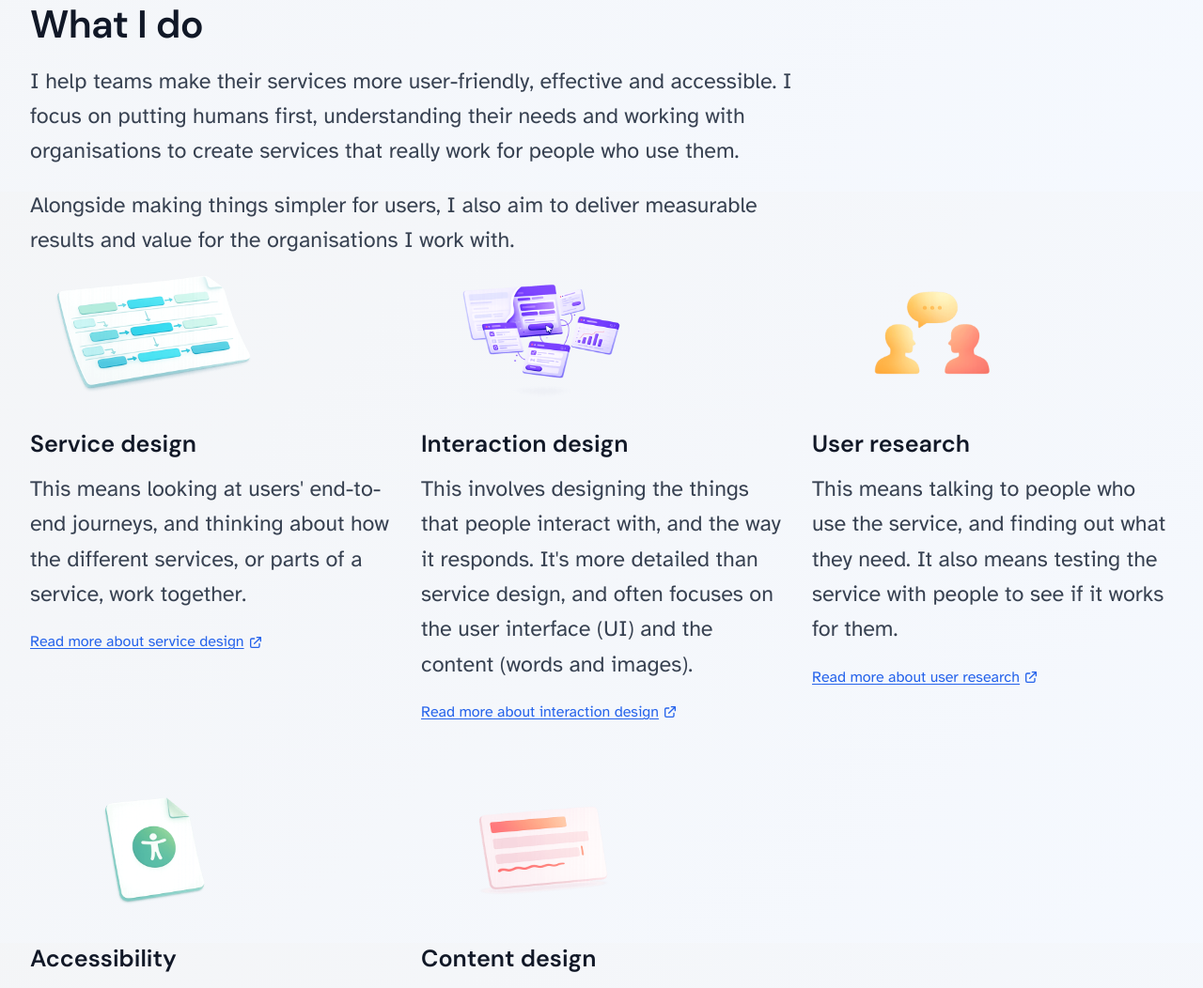
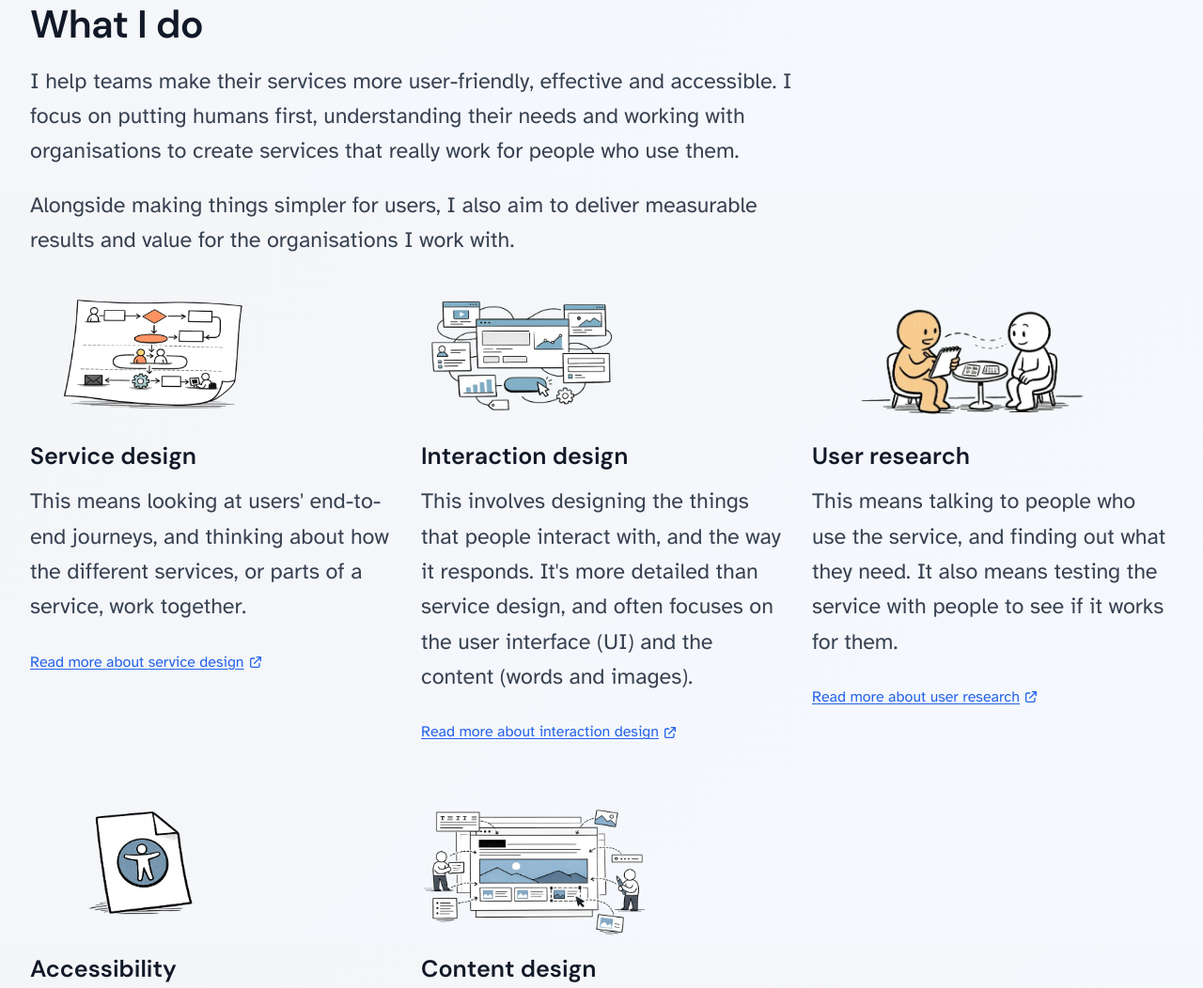
Before and after one commit to sensecall/sensecall.co.uk, an Eleventy site: page src/pages/index.njk in a window 1280 px wide. Shown: the part 1396-2448 px from the top of the page at 94% size. Built offline with nearby package versions, Linux system fonts and the light colour scheme; Eleventy itself is replaced by a stand-in of ours; files that its build step writes are made by us from their sources.

Commit message:
update homepage service sketches

```diff
--- a/src/pages/index.njk
+++ b/src/pages/index.njk
@@ -91,7 +91,7 @@ permalink: /
                 "url": "https://www.gov.uk/guidance/service-designer",
                 "text": "Read more about service design"
             },
-            "image": "/assets/images/illustrations/service-design-blueprint.png",
+            "image": "/assets/images/illustration-sketches/service-blueprint.webp",
             "imageAlt": "A diagram showing a service design blueprint with connected flow steps",
             "colour": "text-emerald-600 dark:text-emerald-400"
             },
@@ -102,7 +102,7 @@ permalink: /
                     "url": "https://www.usability.gov/what-and-why/interaction-design.html",
                     "text": "Read more about interaction design"
                 },
-                "image": "/assets/images/illustrations/interaction-design.png",
+                "image": "/assets/images/illustration-sketches/interaction-design.webp",
                 "imageAlt": "A diagram showing a user interaction flow with connected steps",
                 "icon": "sparkles",
                 "colour": "text-stone-600 dark:text-stone-400"
@@ -114,7 +114,7 @@ permalink: /
                     "url": "https://www.gov.uk/service-manual/user-research/how-user-research-improves-service-design",
                     "text": "Read more about user research"
                 },
-                "image": "/assets/images/illustrations/user-research-conversation-illustration.png",
+                "image": "/assets/images/illustration-sketches/user-research.webp",
                 "imageAlt": "A diagram showing a user research process with connected steps",
                 "icon": "user",
                 "colour": "text-violet-600 dark:text-violet-400"
@@ -126,7 +126,7 @@ permalink: /
                     "url": "https://accessibility.blog.gov.uk/2016/05/16/what-we-mean-when-we-talk-about-accessibility-2/",
                     "text": "Read more about accessibility"
                 },
-                "image": "/assets/images/illustrations/accessibility-illustration.png",
+                "image": "/assets/images/illustration-sketches/accessibility.webp",
                 "imageAlt": "A diagram showing a user with a screen reader and a keyboard",
                 "colour": "text-amber-600 dark:text-amber-400"
             },
@@ -137,19 +137,22 @@ permalink: /
                     "url": "https://www.gov.uk/guidance/content-design/what-is-content-design",
                     "text": "Read more about content design"
                 },
-                "image": "/assets/images/illustrations/content-design-illustration.png",
+                "image": "/assets/images/illustration-sketches/content-design.webp",
                 "imageAlt": "A diagram showing a user with a screen reader and a keyboard",
                 "colour": "text-rose-600 dark:text-rose-400"
             }
         ] %}
-    <div class="grid grid-cols-1 md:grid-cols-2 lg:grid-cols-3 gap-4 md:gap-8">
+    <div class="mt-4 md:mt-6 grid grid-cols-1 md:grid-cols-2 lg:grid-cols-3 gap-4 md:gap-8">
         {% for service in services %}
-            <div class="mb-5">
+            <div class="mb-5 flex h-full flex-col">
                 {% if service.image %}
-                    <img src="{{ service.image }}"
-                         alt="{{ service.imageAlt }}"
-                         class="w-1/2 md:w-2/3 rounded-lg mb-3"
-                         loading="lazy">
+                    <div class="mb-3 flex h-36 w-full items-end md:h-40">
+                        <img src="{{ service.image }}"
+                             alt="{{ service.imageAlt }}"
+                             class="h-full w-auto rounded-lg object-contain"
+                             loading="lazy"
+                             decoding="async">
+                    </div>
                 {% endif %}
                 <h2 class="heading-xs flex items-center gap-3">
                     {% if not service.image %}
```
Also changed, not shown: src/assets/images/illustration-sketches/accessibility.webp (added), src/assets/images/illustration-sketches/content-design.webp (added), src/assets/images/illustration-sketches/interaction-design.webp (added), src/assets/images/illustration-sketches/service-blueprint.webp (added), src/assets/images/illustration-sketches/user-research.webp (added).
